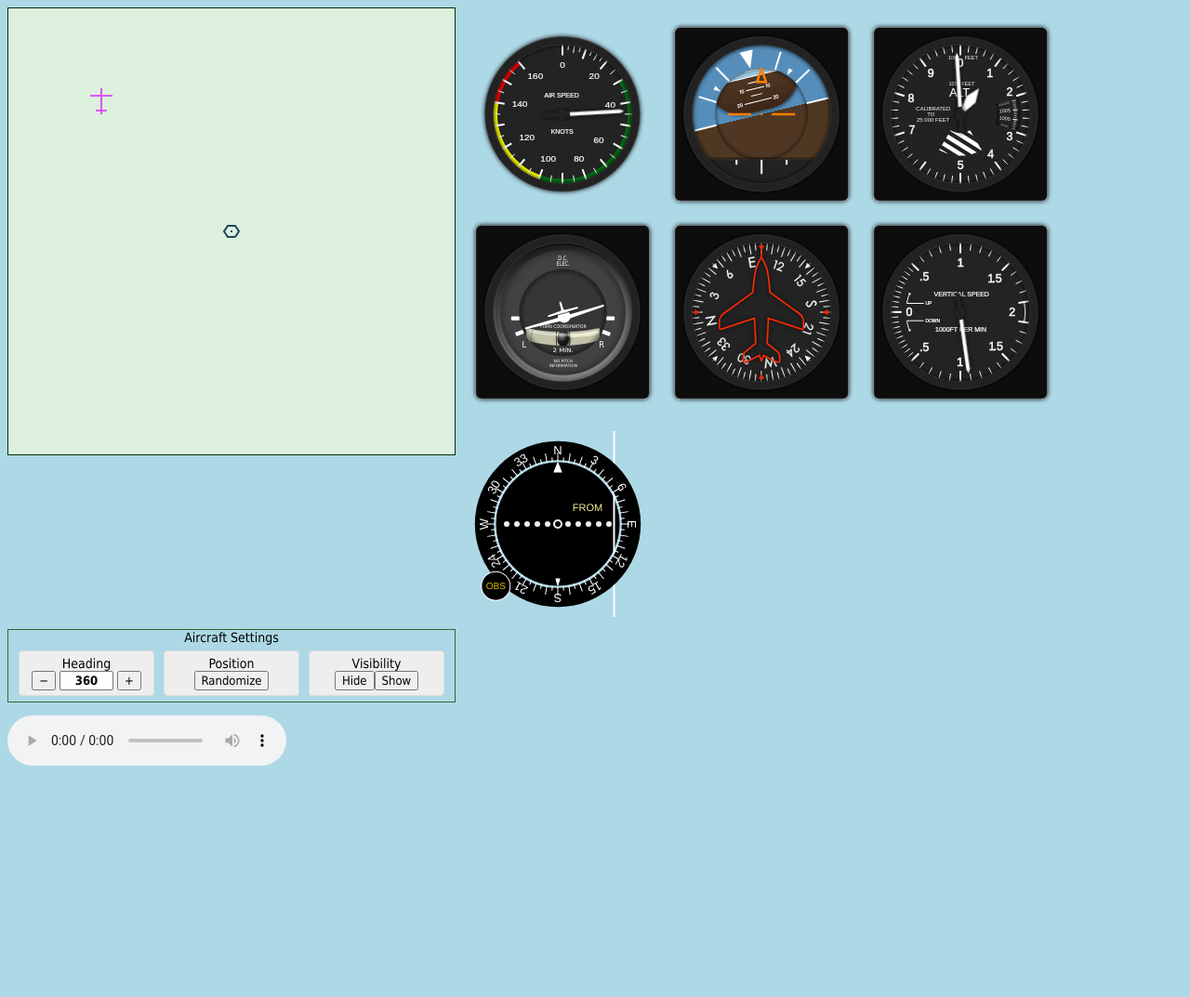
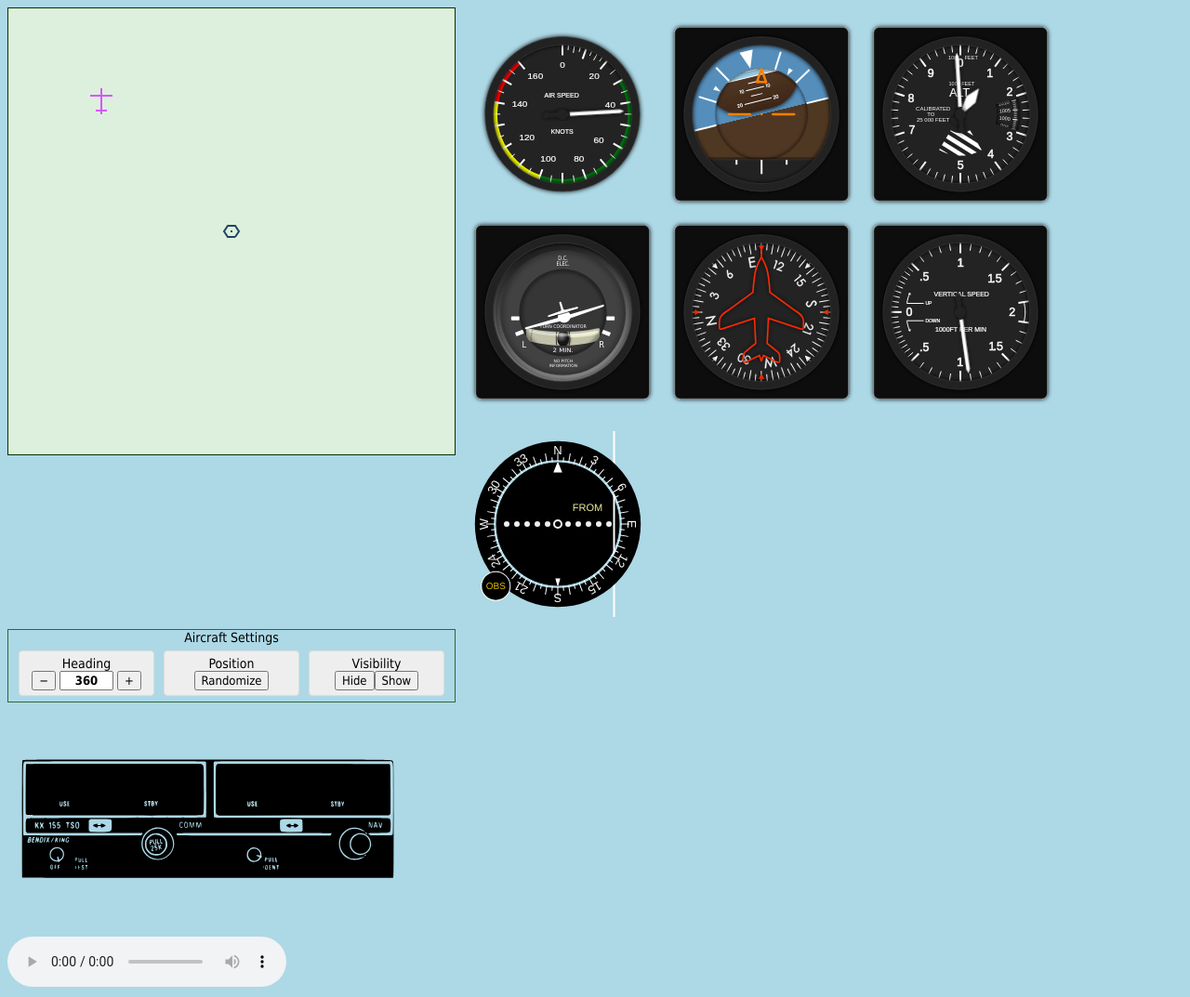
Before and after one commit to bathurstaeroclub/dashboard, a plain HTML site: page index.html in a window 1280 px wide. Shown: the whole page at 93% size. Before the commit the page ends 835 px from the top, so only its background shows below. Drawn offline with nearby package versions, Linux system fonts and the light colour scheme; no server answers.

Commit message:
Add KX155 radio console
Signed-off-by: Edward O'Callaghan <edward@antitrust.cc>

```diff
--- /dev/null
+++ b/css/comms.css
@@ -0,0 +1,7 @@
+div.comms {
+  width: 450px;
+  height: 250px;
+  position: relative;
+  display: inline-block;
+  object-fit: contain;
+}
--- a/index.html
+++ b/index.html
@@ -3,6 +3,7 @@
 	<head>
 		<meta charset="utf-8">
 		<title>VOR Simulator</title>
+		<link rel="stylesheet" type="text/css" href="css/comms.css">
 		<link rel="stylesheet" type="text/css" href="css/vor.css">
 		<!-- Flight Indicators library styles -->
 		<link rel="stylesheet" type="text/css" href="css/flightindicators.css" />
@@ -51,7 +52,9 @@
 			</div>
 		</div>
 
+		<div class="comms">
 			<p id="audio-title"></p>
+			<img src="img/kx155.svg" style="width: 100%;max-height: 100%" />
 			<audio id="ctaf-audio" controls autoplay crossorigin="https://dashboard.bathurstaeroclub.com.au">
 			<source src="https://bac-ctaf-srv.bathurstaeroclub.com.au/ybthctaf.ogg" type="audio/ogg" />
 			<!-- fallback for non-supporting browsers goes here -->
@@ -63,8 +66,7 @@
 					document.getElementById("audio-title").innerHTML = data.icestats.source.title;
 				});
 			</script>
-		<!--
-		-->
+		</div>
 
 		<!-- Importing jQuery library -->
 		<script src="https://ajax.googleapis.com/ajax/libs/jquery/2.1.0/jquery.min.js"></script>
```
Lines whose indentation alone changed are shown as unchanged.
